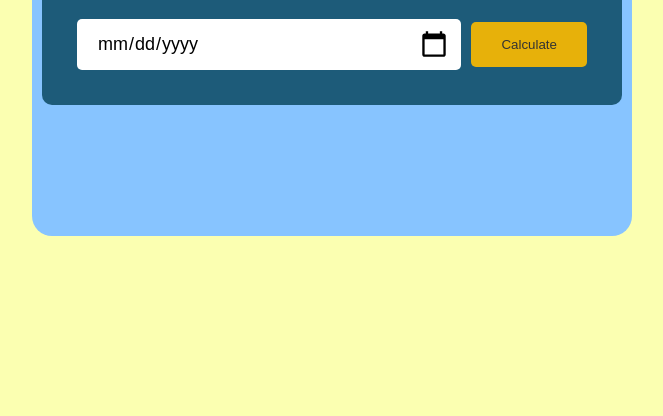
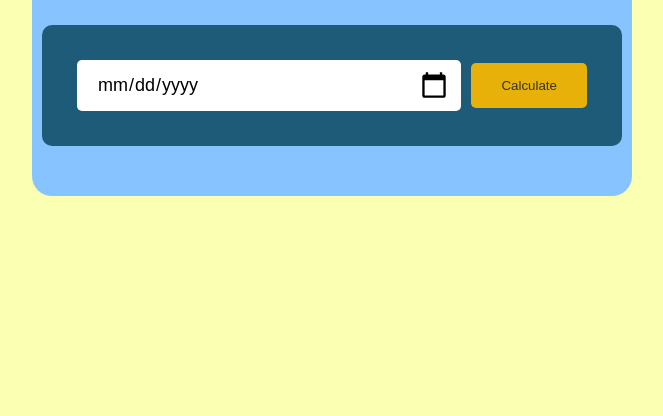
Before and after one commit to Saurabh0518/age-calculator, a plain HTML site: page index.html in a window 1280 px wide. Shown: the part 384-800 px from the top of the page, without its empty margins (308-971 px from the left). Drawn offline with Linux system fonts and the light colour scheme.

Commit message:
Update style.css

```diff
--- a/style.css
+++ b/style.css
@@ -18,7 +18,6 @@
 .calculator{
     width: 100%;
     max-width: 600px;
-    height: 55vh;
     background-color: #87C4FF;
     border-radius: 20px;
     padding: 10px;
```
